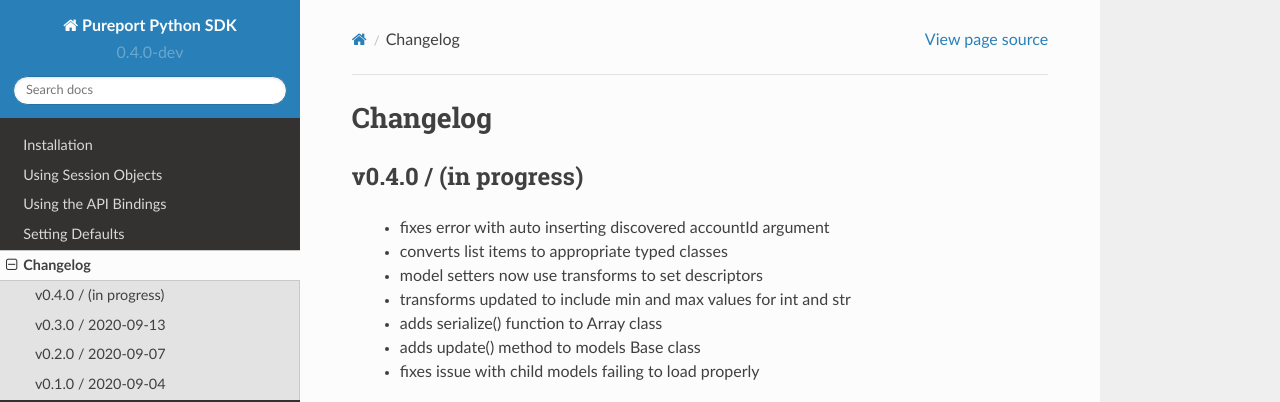
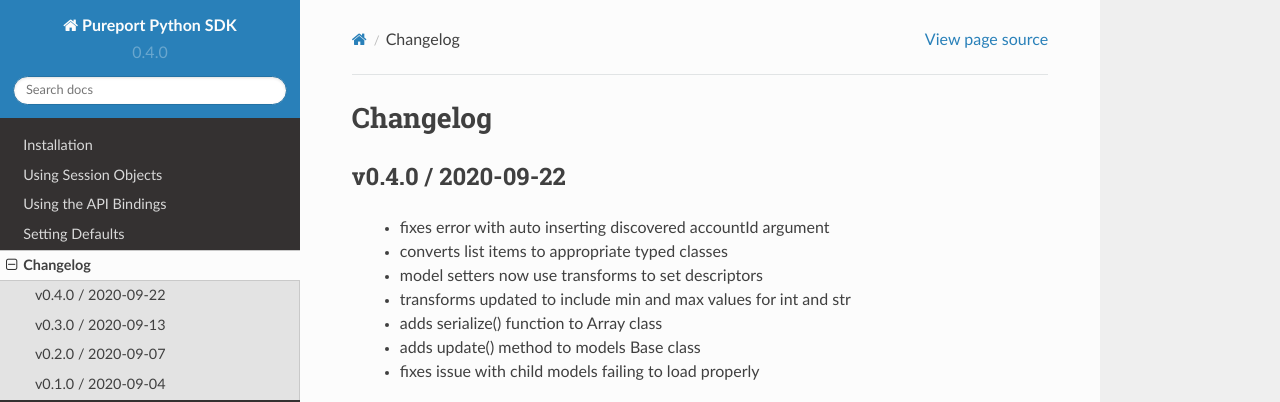
Before and after one commit to pureport/pureport-python, a Sphinx documentation site: the page built from docs/changelog.rst, in a window 1280 px wide and 1125 px high. Shown: the top 402 px of the window. Built offline with Sphinx 7.4.7 and the Read the Docs theme 2.0.0, drawn with Linux system fonts in a browser that asks for light colours; the version number is read from the project's files by our own code.

Commit message:
release 0.4.0
Signed-off-by: Peter Sprygada <peter.sprygada@pureport.com>

```diff
--- a/docs/changelog.rst
+++ b/docs/changelog.rst
@@ -1,8 +1,8 @@
 Changelog
 =========
 
-v0.4.0 / (in progress)
-----------------------
+v0.4.0 / 2020-09-22
+-------------------
 
   * fixes error with auto inserting discovered accountId argument
   * converts list items to appropriate typed classes
--- a/pureport/__init__.py
+++ b/pureport/__init__.py
@@ -59,7 +59,7 @@
 from pureport import defaults
 
 
-__version__ = "0.4.0-dev"
+__version__ = "0.4.0"
 
 __author__ = "Pureport, Inc"
 __license__ = "MIT"
```
